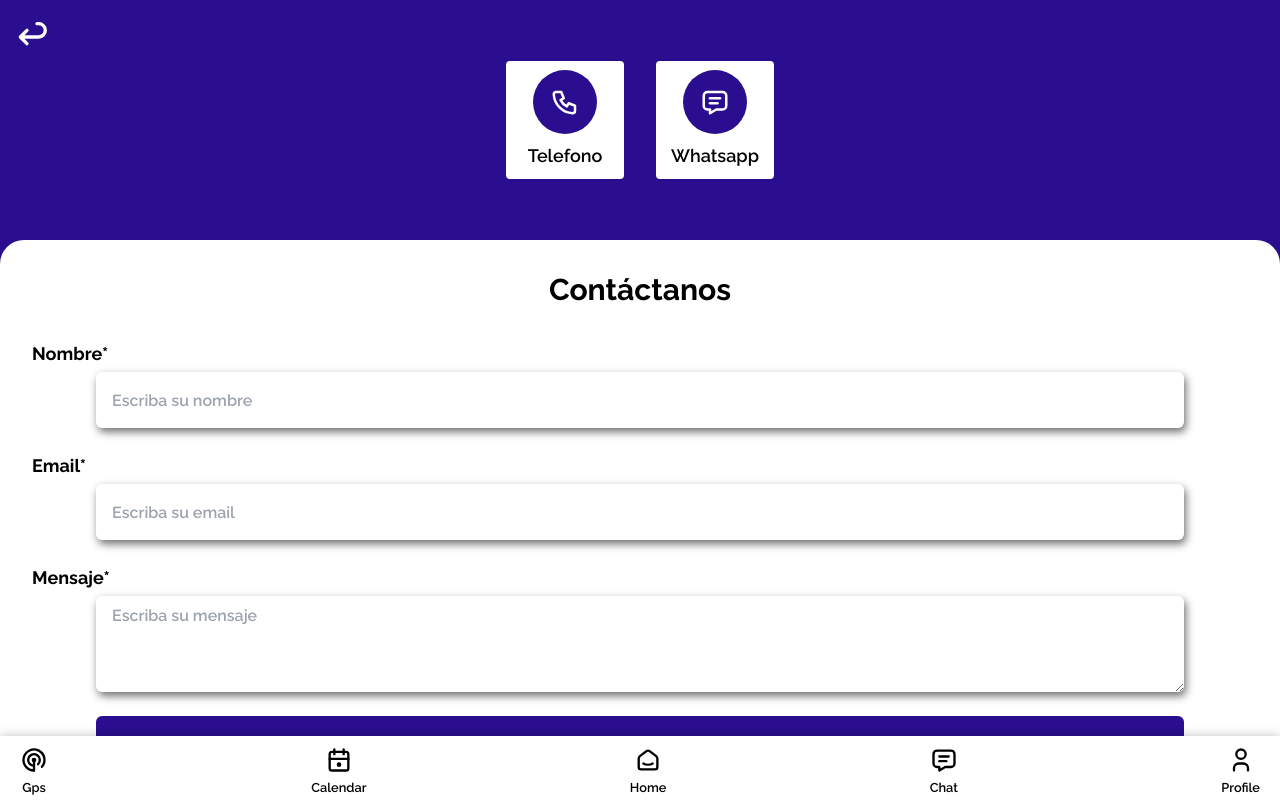
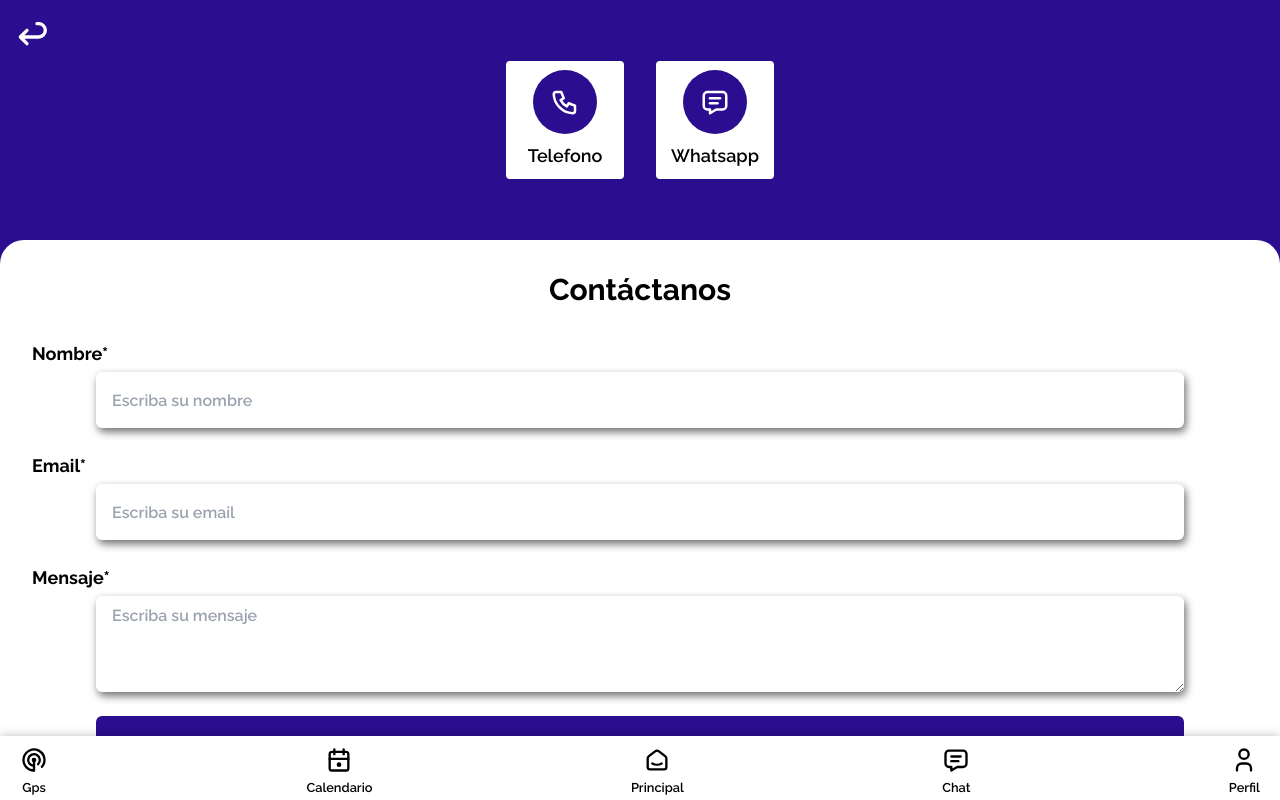
Before and after one commit to Tintaa307/pillwise, a Next.js app: page /contact in a window 1280 px wide. Built offline with nearby package versions, Linux system fonts and the light colour scheme.

Commit message:
change names

```diff
--- a/src/app/layout.tsx
+++ b/src/app/layout.tsx
@@ -13,7 +13,7 @@ export const metadata: Metadata = {
   title: "Pillwise",
   description: "The next medicine reminder app",
   icons: {
-    icon: "/icons/icon-512x512.png",
+    icon: "/logo-pillwise.png",
   },
   viewport: "width=device-width, initial-scale=1.0",
   manifest: "/manifest.json",
--- a/src/components/web/menu/Menu.tsx
+++ b/src/components/web/menu/Menu.tsx
@@ -10,8 +10,6 @@ import {
   IconSmartHome,
   IconMessage,
   IconUser,
-  IconChevronDown,
-  IconChevronUp,
 } from "@tabler/icons-react"
 
 const Menu = () => {
@@ -42,7 +40,7 @@ const Menu = () => {
     },
     {
       id: "2",
-      name: "Calendar",
+      name: "Calendario",
       icon: (
         <IconCalendarDue
           id="2"
@@ -57,7 +55,7 @@ const Menu = () => {
     },
     {
       id: "3",
-      name: "Home",
+      name: "Principal",
       icon: (
         <IconSmartHome
           id="3"
@@ -87,7 +85,7 @@ const Menu = () => {
     },
     {
       id: "5",
-      name: "Profile",
+      name: "Perfil",
       icon: (
         <IconUser
           id="5"
```
